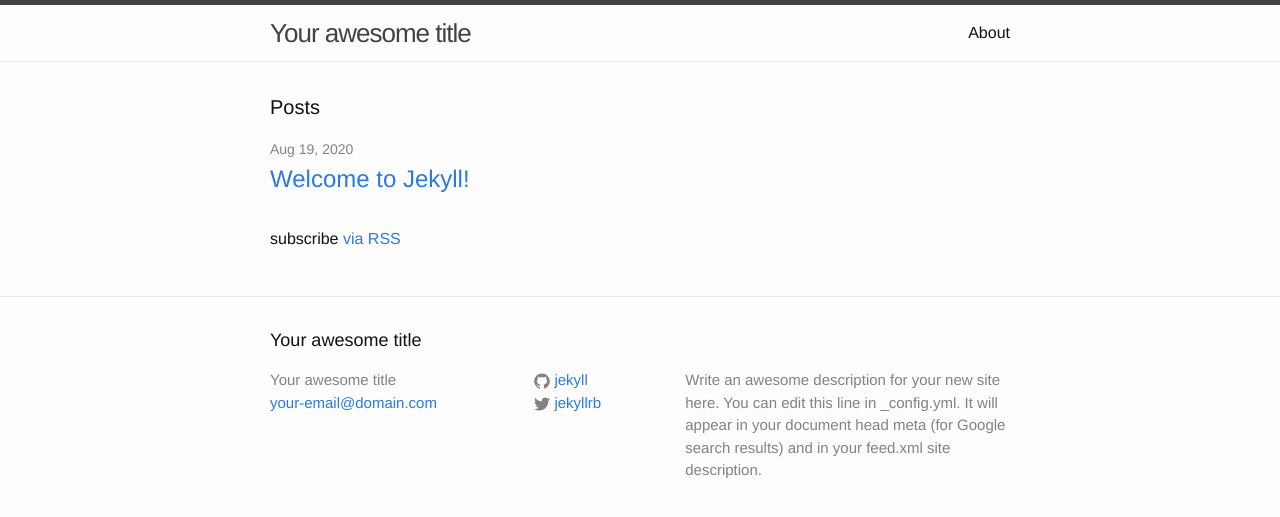
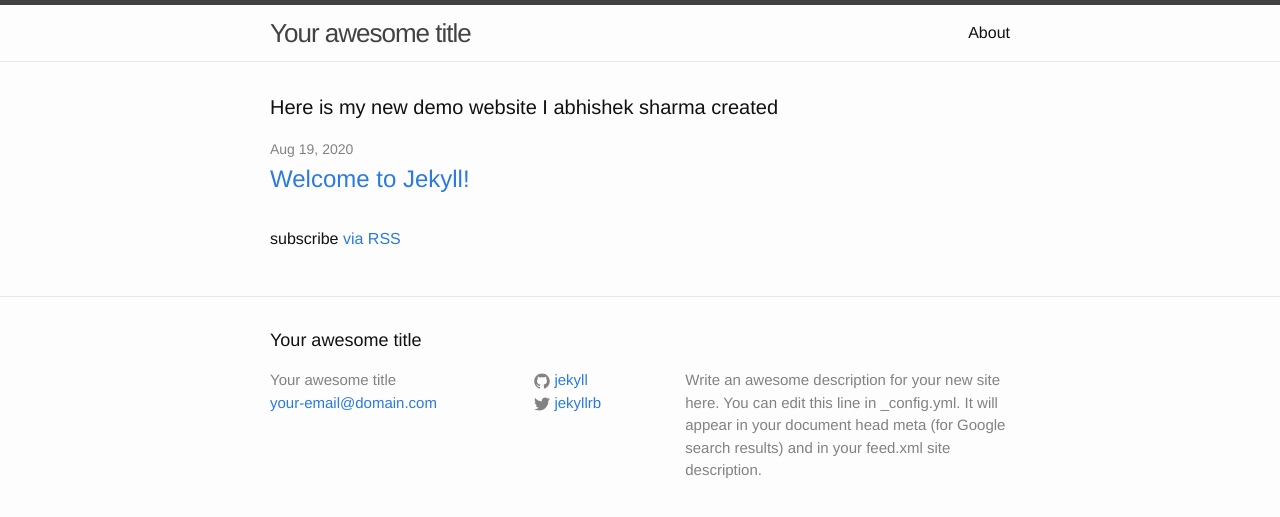
Before and after one commit to abhisheksharma1123/Demo, a Jekyll site: the page built from index.html, in a window 1280 px wide. Shown: the top 517 px of the page. Built offline with Jekyll 4.4.1, drawn with Linux system fonts in a browser that asks for light colours.

Commit message:
Update index.html

```diff
--- a/index.html
+++ b/index.html
@@ -4,7 +4,7 @@ layout: default
 
 <div class="home">
 
-  <h1 class="page-heading">Posts</h1>
+  <h1 class="page-heading">Here is my new demo website I abhishek sharma created</h1>
 
   <ul class="post-list">
     {% for post in site.posts %}
```
